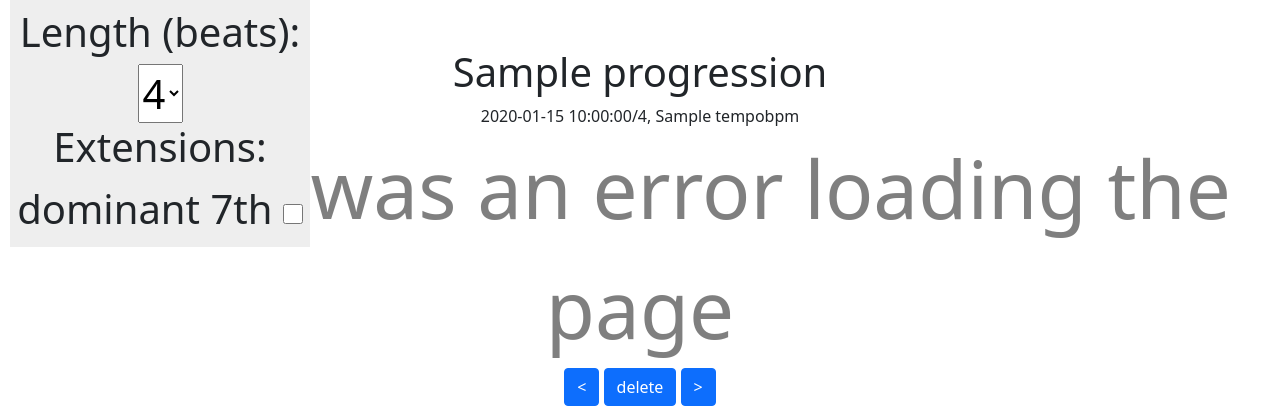
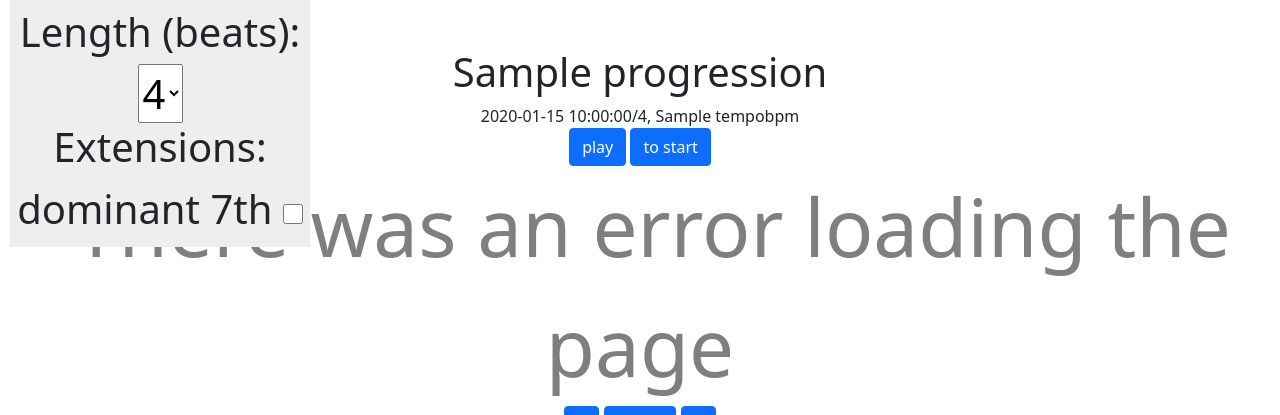
Before and after one commit to flying-charlie/cs50-final-project, a Flask app: template templates/edit.html in a window 1280 px wide. Shown: the part 100-515 px from the top of the page. Run offline with Flask 3, Linux system fonts and the light colour scheme; the template is opened without the code that fills it: most values are stand-ins (such as "Sample title", 1, 10 or a date in 2020); some libraries are stand-ins or nearby versions.

Commit message:
Wed, Aug 30, 2023, 11:55 AM +01:00

```diff
--- a/templates/edit.html
+++ b/templates/edit.html
@@ -17,8 +17,10 @@
 {% endblock %}
 
 {% block main %}
-<h1>{{progression["name"]}}</h1>
-{{progression["time_signature"]}}/4, {{progression["tempo"]}}bpm
+<div id="info">
+    <h1>{{progression["name"]}}</h1>
+    {{progression["time_signature"]}}/4, {{progression["tempo"]}}bpm
+</div>
 
 <div class="sidebar">
     <div>
@@ -40,6 +42,9 @@
         <input type="checkbox" id="7th" class="extension">
     </div>
 </div>
+
+<button class="btn btn-primary" id="play" onclick="play()">play</button>
+<button class="btn btn-primary" id="to_start" onclick="to_start()">to start</button>
 
 <div id="chords">
     <text class="display_chord edge"></text>
@@ -211,7 +216,11 @@
             item.classList.remove("selected")
         }
         element.classList.add("selected");
-        play()
+    }
+
+    function to_start() {
+        selected_time = 0
+        select_update(0)
     }
 
     function play() {
@@ -309,7 +318,6 @@
         if (name.includes("min")) {
             name = name.replace('min','');
             minor = true;
-            alert(name)
         }
 
         let notes = [name];
@@ -327,7 +335,6 @@
         if (extensions.includes("7th")) {
             notes.push(SCALE[(start_index + 10) % 12]);
         }
-        alert(notes)
         return notes;
     }
 
```
Also changed, not shown: progressions.db.
